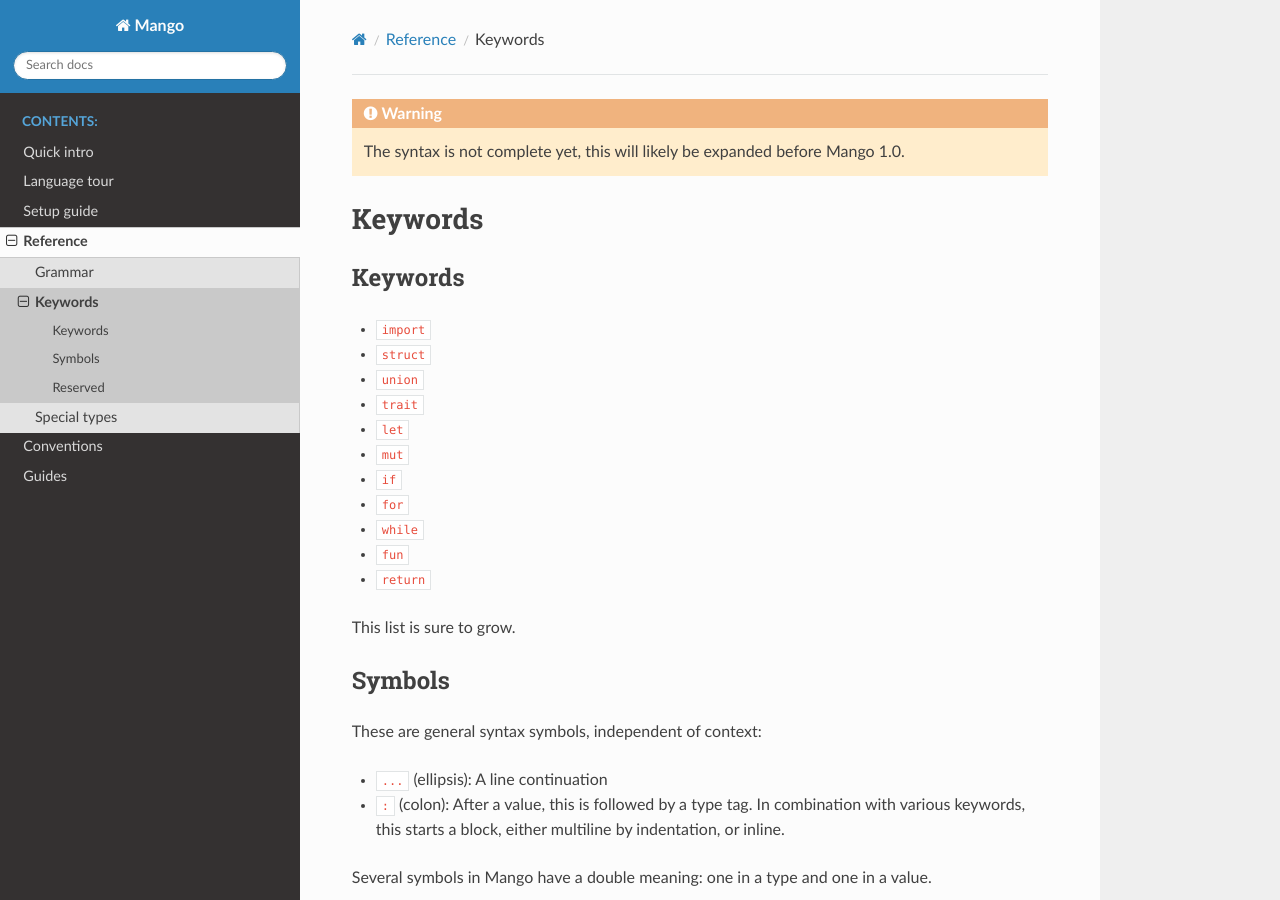
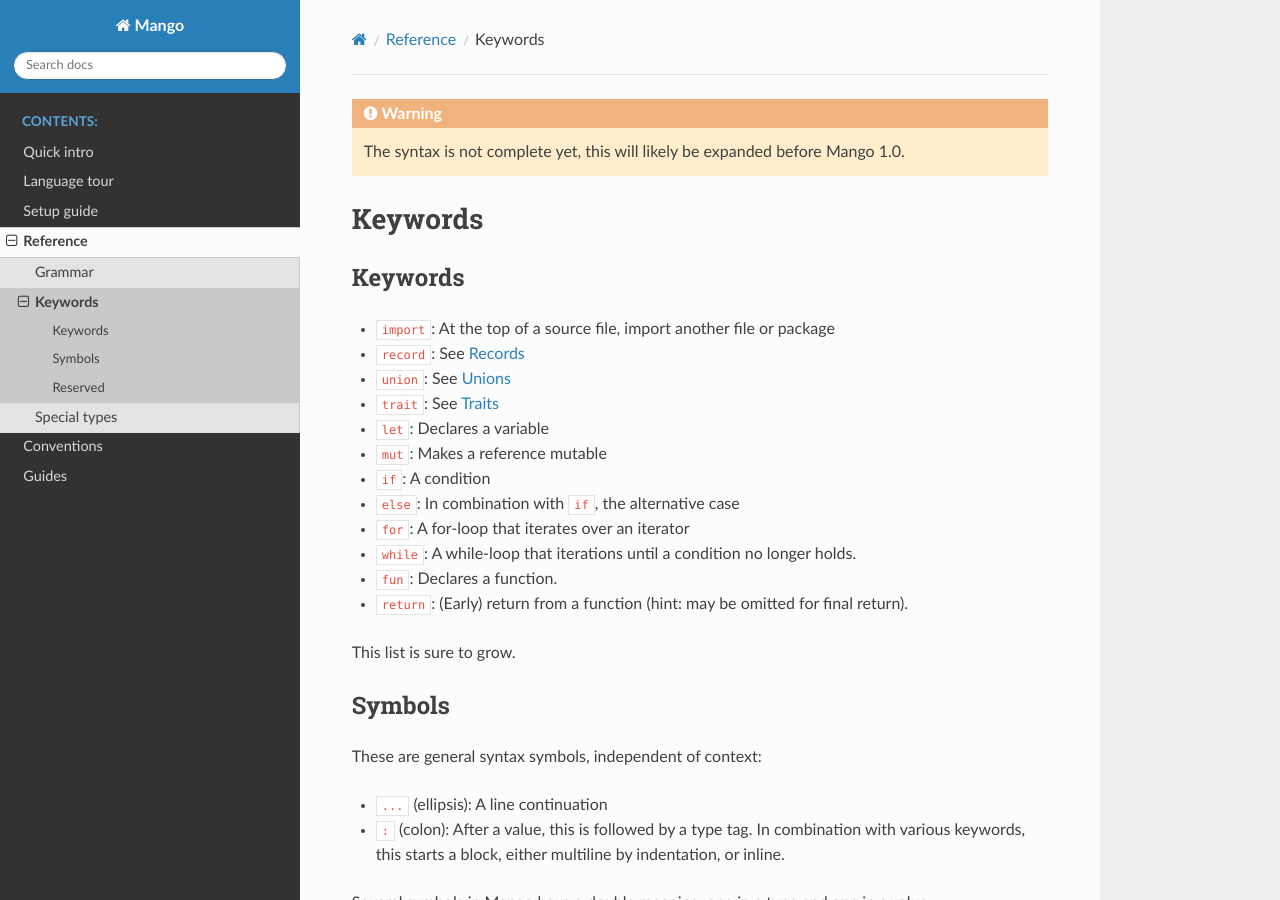
Before and after one commit to mangolang/documentation, a Sphinx documentation site: the page built from source/language_reference/keywords.rst, in a window 1280 px wide and 900 px high. Built offline with Sphinx 7.4.7 and the Read the Docs theme 2.0.0, drawn with Linux system fonts in a browser that asks for light colours.

Commit message:
Describe the keywords currently listed

```diff
--- a/source/language_reference/keywords.rst
+++ b/source/language_reference/keywords.rst
@@ -8,17 +8,18 @@
 Keywords
 -------------------------------
 
-* ``import``
-* ``struct``
-* ``union``
-* ``trait``
-* ``let``
-* ``mut``
-* ``if``
-* ``for``
-* ``while``
-* ``fun``
-* ``return``
+* ``import``: At the top of a source file, import another file or package
+* ``record``: See :doc:`/language_tour/records`
+* ``union``: See :doc:`/language_tour/unions`
+* ``trait``: See :doc:`/language_tour/traits`
+* ``let``: Declares a variable
+* ``mut``: Makes a reference mutable
+* ``if``: A condition
+* ``else``: In combination with ``if``, the alternative case
+* ``for``: A for-loop that iterates over an iterator
+* ``while``: A while-loop that iterations until a condition no longer holds.
+* ``fun``: Declares a function.
+* ``return``: (Early) return from a function (hint: may be omitted for final return).
 
 This list is sure to grow.
 
```
Also changed, not shown: other parts of source/language_reference/keywords.rst (+0 -3 lines).
